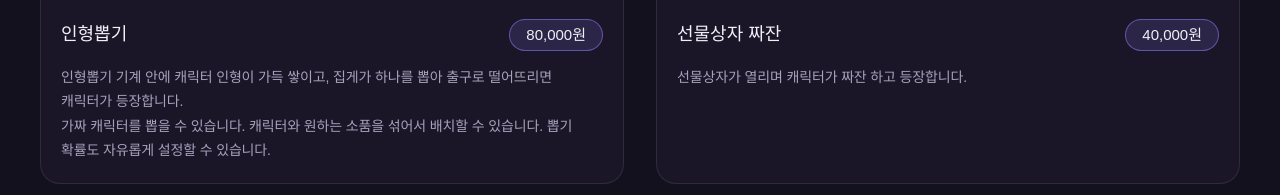
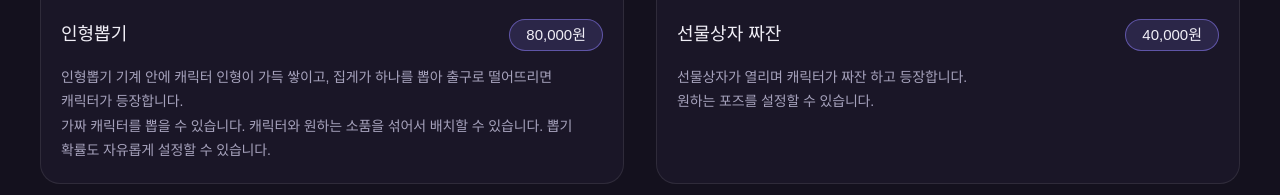
Before and after one commit to sarahhha1205-sketch/artmug, a plain HTML site: page index.html in a window 1280 px wide. Shown: the part 3116-3311 px from the top of the page. Drawn offline with Linux system fonts and the light colour scheme; a web font is replaced by a local one.

Commit message:
선물상자 짜잔: add pose line (index.html)

```diff
--- a/index.html
+++ b/index.html
@@ -1058,7 +1058,7 @@ footer{padding:30px 0;border-top:1px solid var(--line);color:var(--dim);font-siz
     {
       type: 'card',
       title: '선물상자 짜잔',
-      desc: '선물상자가 열리며 캐릭터가 짜잔 하고 등장합니다.',
+      desc: '선물상자가 열리며 캐릭터가 짜잔 하고 등장합니다.<br>원하는 포즈를 설정할 수 있습니다.',
       price: '40,000원',
       isNew: true,
       video: 'videos/선물상자짜잔.mp4'
@@ -2956,7 +2956,8 @@ footer{padding:30px 0;border-top:1px solid var(--line);color:var(--dim);font-siz
       },
       {
         title: "선물상자 짜잔",
-        desc: "선물상자가 열리며 캐릭터가 짜잔 하고 등장합니다.",
+        desc: "선물상자가 열리며 캐릭터가 짜잔 하고 등장합니다.
+원하는 포즈를 설정할 수 있습니다.",
         price: "40,000"
       },
       {
```
